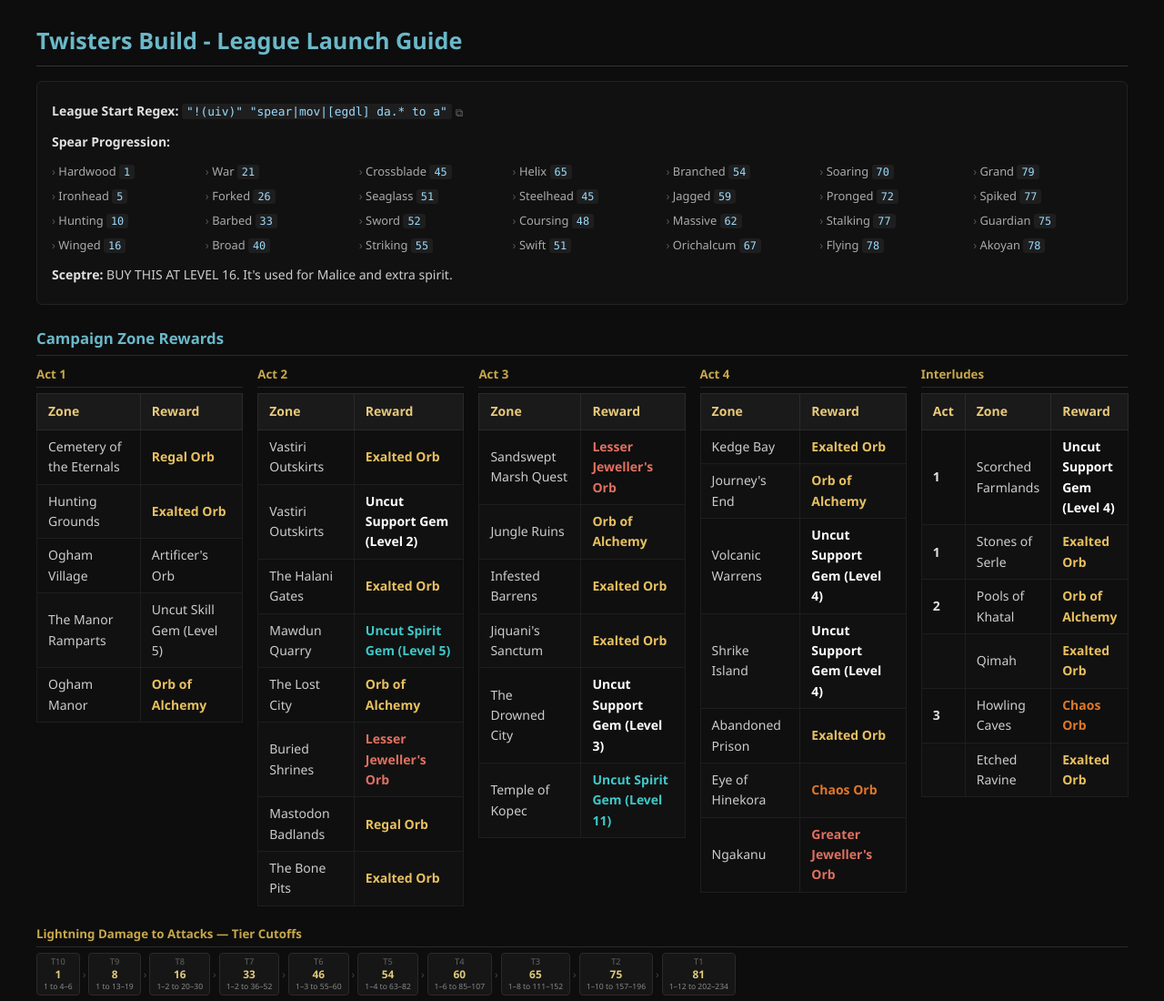
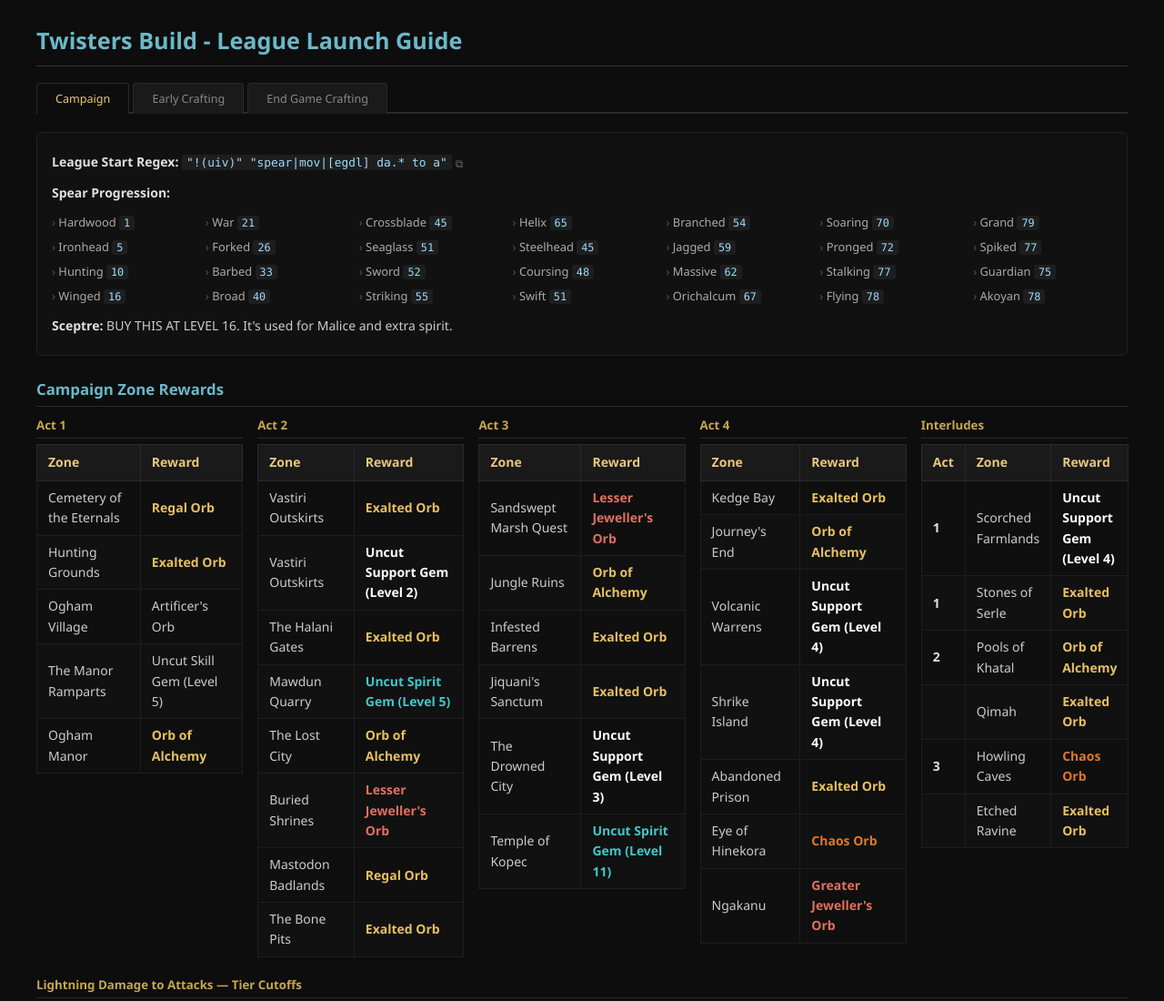
Before and after one commit to UtkarshBehre/Poe2Builds, a plain HTML site: page index.html in a window 1280 px wide. Shown: the top 1100 px of the page at 91% size. Drawn offline with Linux system fonts and the light colour scheme.

Commit message:
tabination

```diff
--- a/index.html
+++ b/index.html
@@ -270,6 +270,39 @@
     .r-cyan   { color: #40c8c8; font-weight: 600; }
     .r-white  { color: #ffffff; font-weight: 600; }
 
+    .tabs {
+      display: flex;
+      gap: 4px;
+      margin-bottom: 20px;
+      border-bottom: 2px solid #2a2a2a;
+      padding-bottom: 0;
+    }
+
+    .tab-btn {
+      background: #1a1a1a;
+      border: 1px solid #2a2a2a;
+      border-bottom: none;
+      color: #888;
+      cursor: pointer;
+      font-family: 'Segoe UI', sans-serif;
+      font-size: 0.9em;
+      padding: 8px 20px;
+      border-radius: 4px 4px 0 0;
+      transition: background 0.15s, color 0.15s;
+      position: relative;
+      bottom: -2px;
+    }
+    .tab-btn:hover { background: #222; color: #ccc; }
+    .tab-btn.active {
+      background: #0d0d0d;
+      color: #e8c97a;
+      border-color: #2a2a2a;
+      border-bottom-color: #0d0d0d;
+    }
+
+    .tab-panel { display: none; }
+    .tab-panel.active { display: block; }
+
     .str     { color: #e05050; }
     .dex     { color: #50c050; }
     .int     { color: #6090e8; }
@@ -281,6 +314,14 @@
 <body>
 
 <h1 class="page-heading">Twisters Build - League Launch Guide</h1>
+
+<div class="tabs">
+  <button class="tab-btn active" onclick="showTab('campaign')">Campaign</button>
+  <button class="tab-btn" onclick="showTab('early-crafting')">Early Crafting</button>
+  <button class="tab-btn" onclick="showTab('endgame-crafting')">End Game Crafting</button>
+</div>
+
+<div id="tab-campaign" class="tab-panel active">
 
 <div class="meta">
   <p><strong>League Start Regex:</strong> <code id="regex-text">"!(uiv)" "spear|mov|[egdl] da.* to a"</code><button class="copy-btn" title="Copy regex" onclick="const btn=this;navigator.clipboard.writeText(document.getElementById('regex-text').textContent).then(()=>{btn.textContent='✓';btn.classList.add('copied');setTimeout(()=>{btn.textContent='⧉';btn.classList.remove('copied')},1500)})">⧉</button></p>
@@ -413,8 +454,6 @@
   </div>
 
   </div>
-
-</div>
 
 <div class="dmg-tiers">
   <h3>Lightning Damage to Attacks — Tier Cutoffs</h3>
@@ -565,5 +604,22 @@
   <p><strong>Colors:</strong> <span class="str">■ Strength (+90)</span> · <span class="dex">■ Dexterity (+110)</span> · <span class="int">■ Intelligence (+115)</span> · <span class="lineage">■ Lineage</span></p>
 </div>
 
+</div><!-- #tab-campaign -->
+
+<div id="tab-early-crafting" class="tab-panel">
+</div>
+
+<div id="tab-endgame-crafting" class="tab-panel">
+</div>
+
+<script>
+function showTab(id) {
+  document.querySelectorAll('.tab-panel').forEach(p => p.classList.remove('active'));
+  document.querySelectorAll('.tab-btn').forEach(b => b.classList.remove('active'));
+  document.getElementById('tab-' + id).classList.add('active');
+  event.currentTarget.classList.add('active');
+}
+</script>
+
 </body>
 </html>
```
